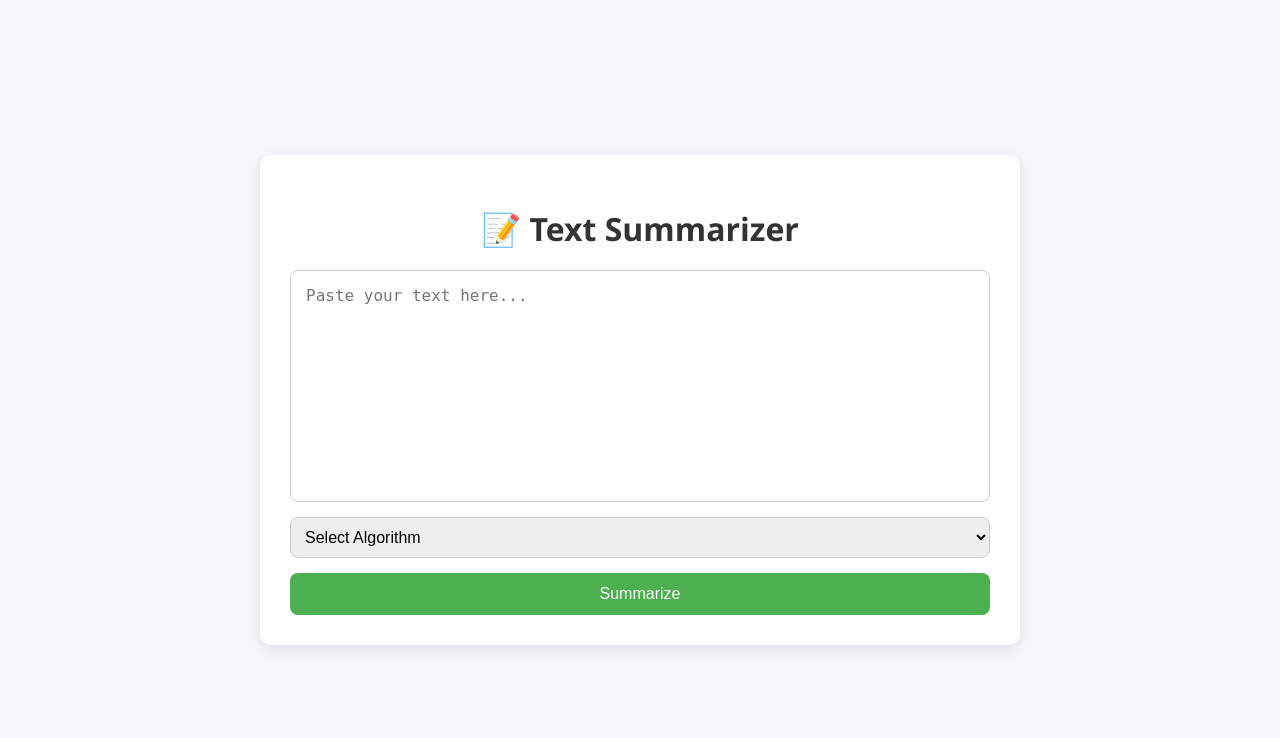
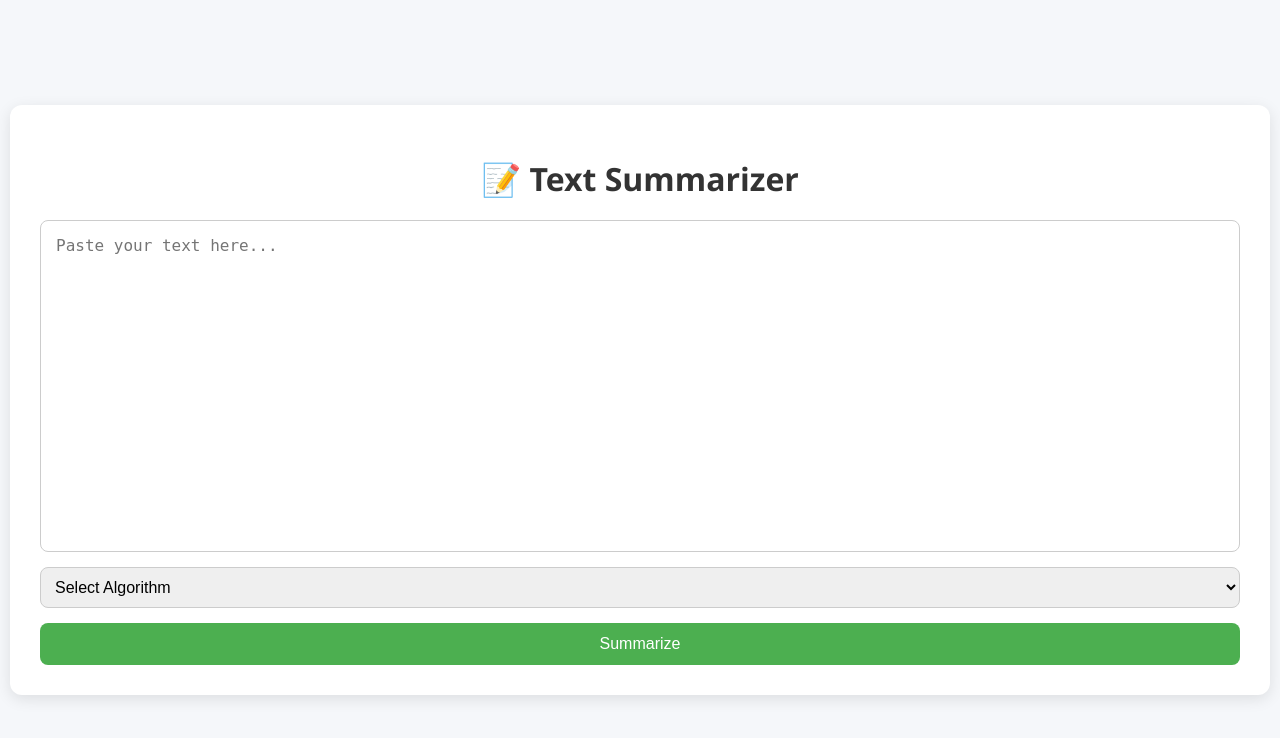
Before and after one commit to ritip23/textSummarization, a Flask app: page / in a window 1280 px wide. Shown: the top 738 px of the page. Run offline with Flask 3, Linux system fonts and the light colour scheme.

Commit message:
Updated CSS styling

```diff
--- a/static/styles.css
+++ b/static/styles.css
@@ -12,9 +12,10 @@
     background: #ffffff;
     padding: 30px;
     border-radius: 12px;
-    width: 90%;
-    max-width: 700px;
+    width: 95%;
+    max-width: 1200px; /* Increased */
     box-shadow: 0 4px 15px rgba(0, 0, 0, 0.1);
+    margin: 30px auto;
   }
 
   h1 {
@@ -35,7 +36,7 @@
   border-radius: 8px;
   border: 1px solid #ccc;
   margin-bottom: 15px;
-    height: 200px;
+  height: 300px;
   }
 
   select {
```
Lines whose indentation alone changed are shown as unchanged.
